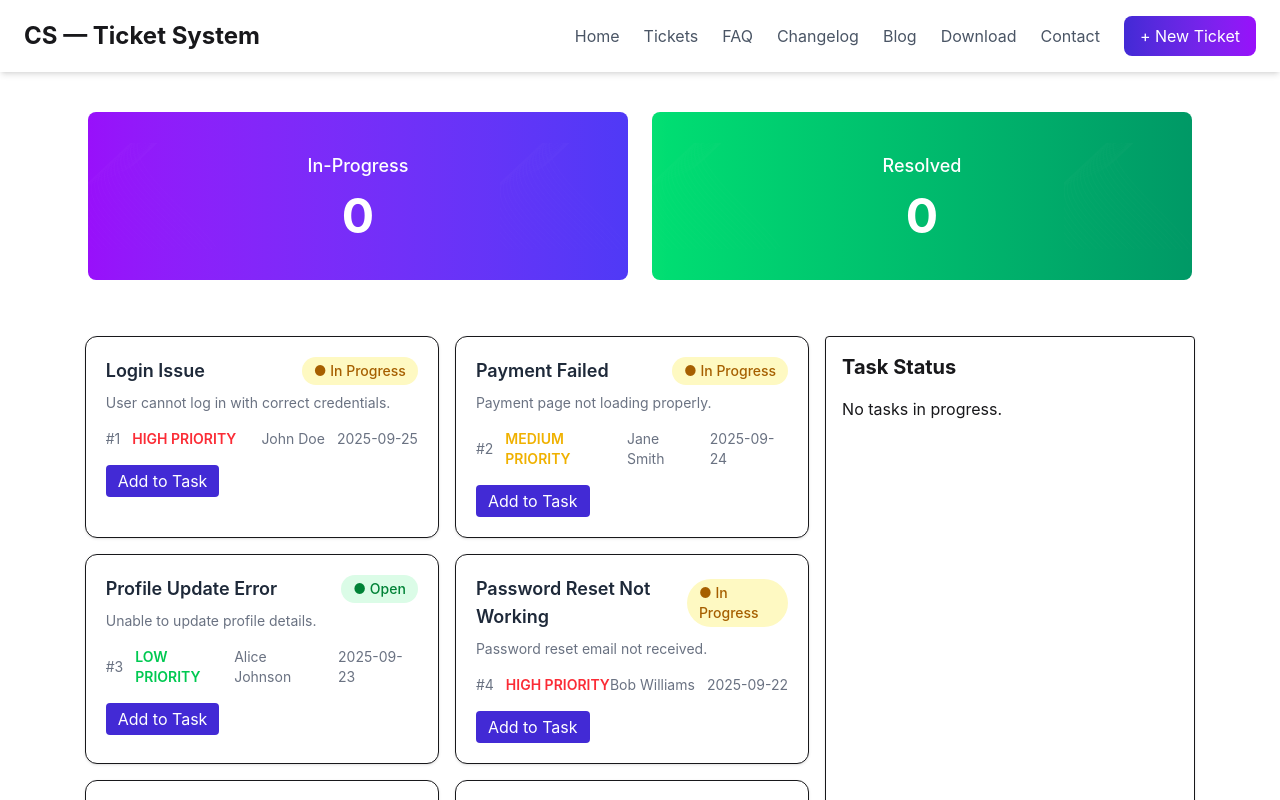
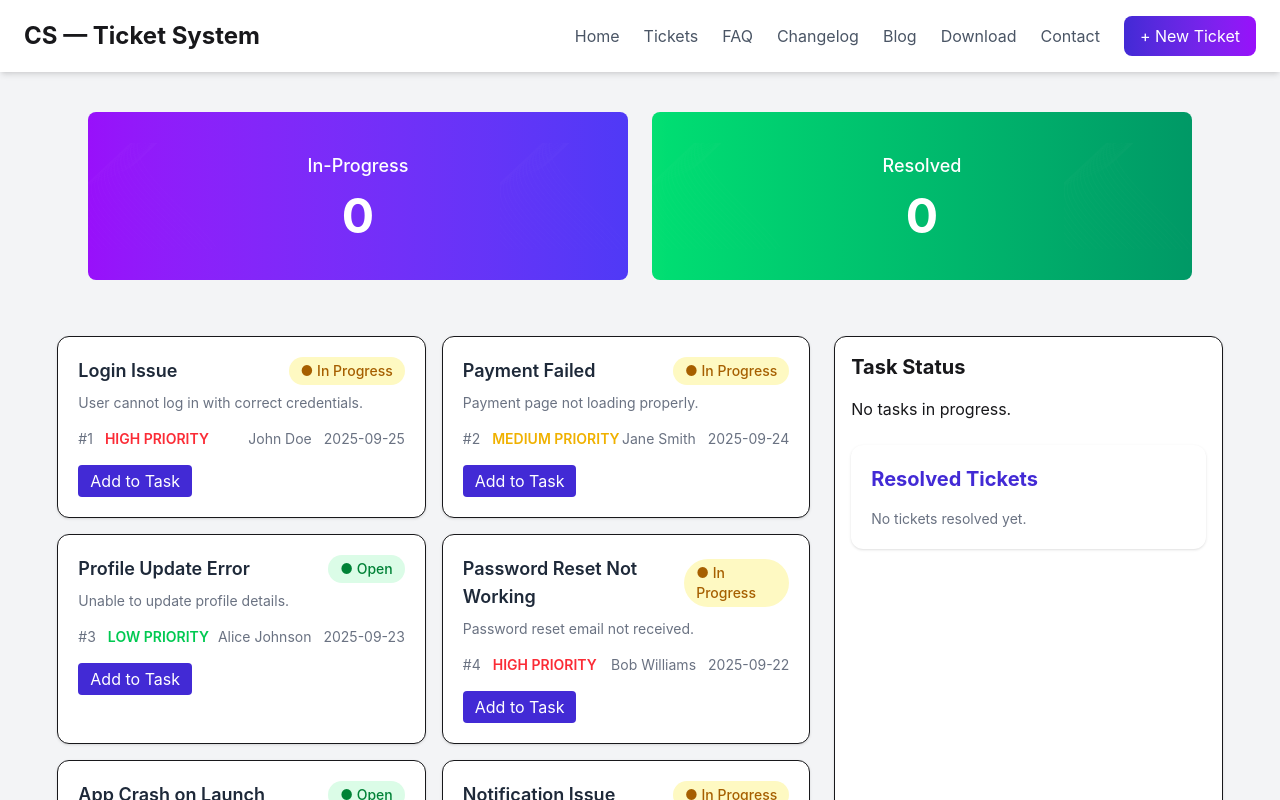
Before and after one commit to plabonmdk/Customer-Support-Zone-2, a React (Vite) app: page / in a window 1280 px wide. Shown: the top 800 px of the page. Built offline with nearby package versions, Linux system fonts and the light colour scheme.

Commit message:
ResolvedList page

```diff
--- a/src/App.jsx
+++ b/src/App.jsx
@@ -3,6 +3,7 @@ import Navbar from "./components/Navbar";
 import Banner from "./components/Banner";
 import TicketCard from "./components/TicketCard";
 import TaskStatus from "./components/TaskStatus";
+import ResolvedList from "./components/ResolvedList";
 import Footer from "./components/Footer";
 import { ToastContainer, toast } from "react-toastify";
 import "react-toastify/dist/ReactToastify.css";
@@ -37,9 +38,12 @@ const App = () => {
 
     toast.success(`${ticket.title} marked as Resolved`);
   };
+  const deleteResolved = (id) => {
+  setResolvedTickets((prev) => prev.filter((ticket) => ticket.id !== id));
+};
 
   return (
-    <div className="min-h-screen flex flex-col">
+    <div className="min-h-screen flex flex-col bg-gray-100">
       <Navbar />
 
       <Banner
@@ -47,9 +51,9 @@ const App = () => {
         resolvedCount={resolvedTickets.length}
       />
 
-      <div className="flex flex-col md:flex-row max-w-6xl mx-auto p-4 gap-4">
+      <div className="flex flex-col md:flex-row max-w-7xl mx-auto p-4 gap-6 flex-1">
 
-
+        {/* Left Side Tickets */}
         <div className="grid grid-cols-1 md:grid-cols-2 gap-4 flex-1">
           {tickets.map((ticket) => (
             <TicketCard
@@ -60,12 +64,19 @@ const App = () => {
           ))}
         </div>
 
+        {/* Right Side Panel */}
+        <div className="w-full md:w-1/3 bg-white border p-4 rounded-xl shadow space-y-6">
 
-        <div className="w-full md:w-1/3 border p-4 rounded shadow">
+          {/* Task Status */}
           <TaskStatus
             tasks={taskStatus}
             completeTask={handleCompleteTask}
           />
+
+          {/* Resolved Tickets */}
+          <ResolvedList resolvedTickets={resolvedTickets}
+          deleteResolved={deleteResolved} />
+
         </div>
 
       </div>
--- a/src/components/ResolvedList.jsx
+++ b/src/components/ResolvedList.jsx
@@ -1,11 +1,40 @@
-import React from 'react';
+import React from "react";
 
-const ResolvedList = () => {
-    return (
-        <div>
+const ResolvedList = ({ resolvedTickets = [], deleteResolved }) => {
+  return (
+    <div className="bg-white p-5 rounded-xl shadow">
+      <h2 className="text-xl font-bold mb-4 text-[#422AD5]">
+        Resolved Tickets
+      </h2>
 
-        </div>
-    );
+      {resolvedTickets.length === 0 ? (
+        <p className="text-gray-500 text-sm">
+          No tickets resolved yet.
+        </p>
+      ) : (
+        <ul className="space-y-3">
+          {resolvedTickets.map((ticket) => (
+            <li
+              key={ticket.id}
+              className="border p-3 rounded-lg flex justify-between items-center"
+            >
+              <div>
+                <h3 className="font-semibold">{ticket.title}</h3>
+                <p className="text-sm text-gray-500">{ticket.customer}</p>
+              </div>
+
+              <button
+                onClick={() => deleteResolved(ticket.id)}
+                className="bg-red-500 text-white px-3 py-1 rounded text-sm hover:bg-red-600"
+              >
+                Delete
+              </button>
+            </li>
+          ))}
+        </ul>
+      )}
+    </div>
+  );
 };
 
 export default ResolvedList;
```
